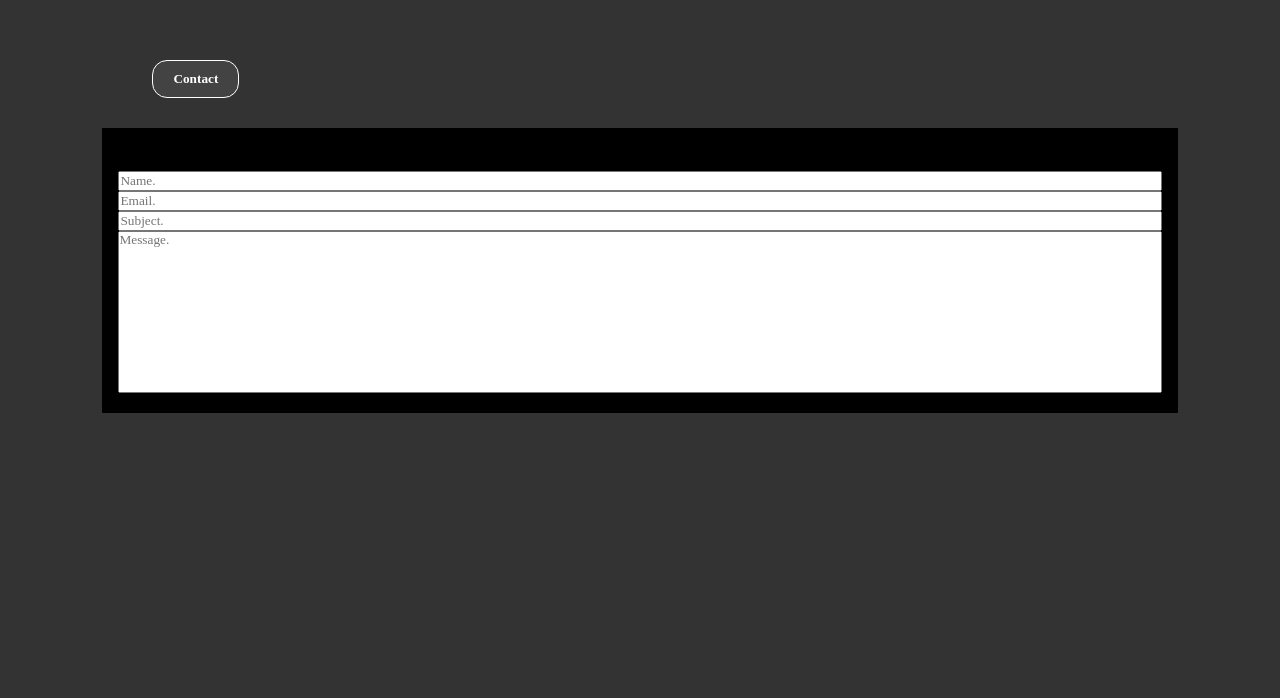
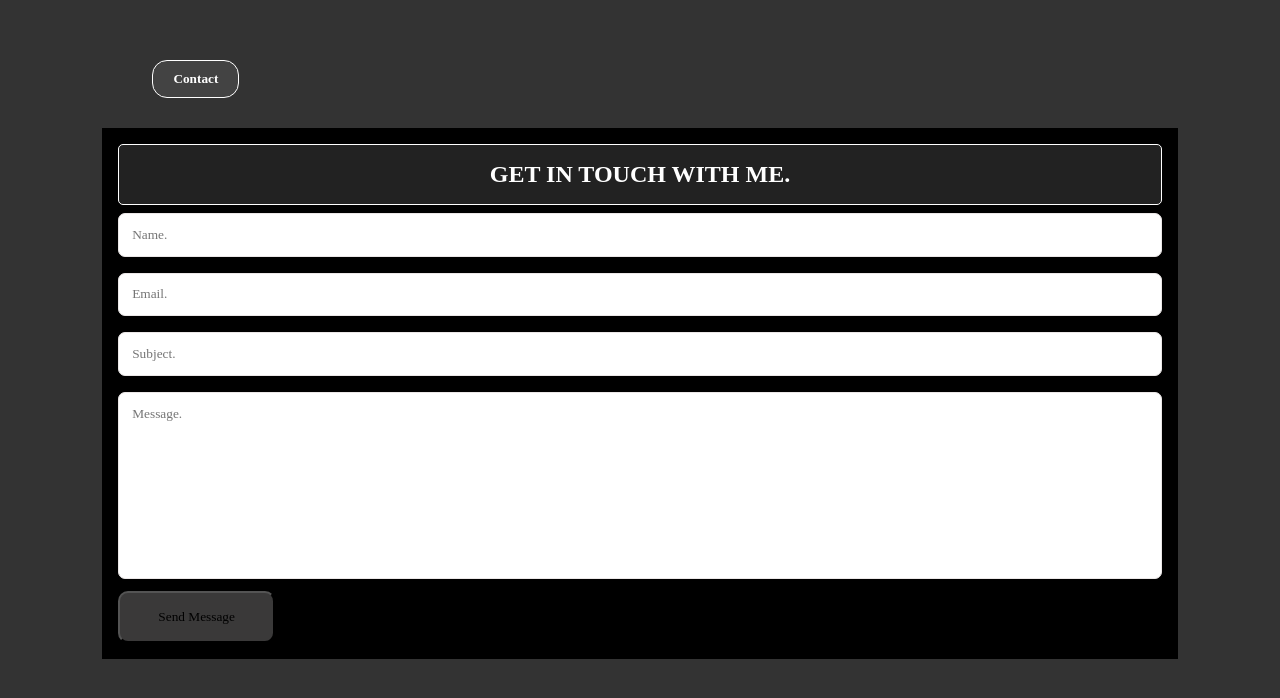
Before and after one commit to davistheweb/Josiah-davistheweb-portfolio, a plain HTML site: page index.html in a window 1280 px wide. Shown: the part 3696-4394 px from the top of the page. Drawn offline with nearby package versions, Linux system fonts and the light colour scheme; a web font is replaced by a local one.

Commit message:
minor changes

```diff
--- a/index.html
+++ b/index.html
@@ -263,6 +263,7 @@
         <input type="email" placeholder="Email." required>
         <input type="text" placeholder="Subject." required>
         <textarea name="message" id="" cols="30" rows="10" placeholder="Message."></textarea>
+        <button type="submit">Send Message</button>
     </form>
 
 </div>
--- a/portfoilo.css
+++ b/portfoilo.css
@@ -604,6 +604,33 @@ section {
 .contact-i form textarea{
     width: 100%;
 }
+.contact-i form input,
+.contact-i form textarea{
+    padding: .8rem;
+    outline: none;
+    border: 1px solid #ebe7e7;
+    margin: .5rem 0;
+    border-radius: 7px;
+}
+.cText{
+    text-align: center;
+    color: #fff;
+    text-transform: uppercase;
+    width: 100%;
+    background: #222;
+    border: 1px solid #fff;
+    border-radius: 5px;
+    padding: 1rem;
+    font-weight: 400;
+
+}
+.contact-i form button{
+    width: 15%;
+    background: #3a3939;
+    padding: 1rem;
+    border-radius: 10px;
+    cursor: pointer;
+}
 textarea{
     resize: none;
 }
```
